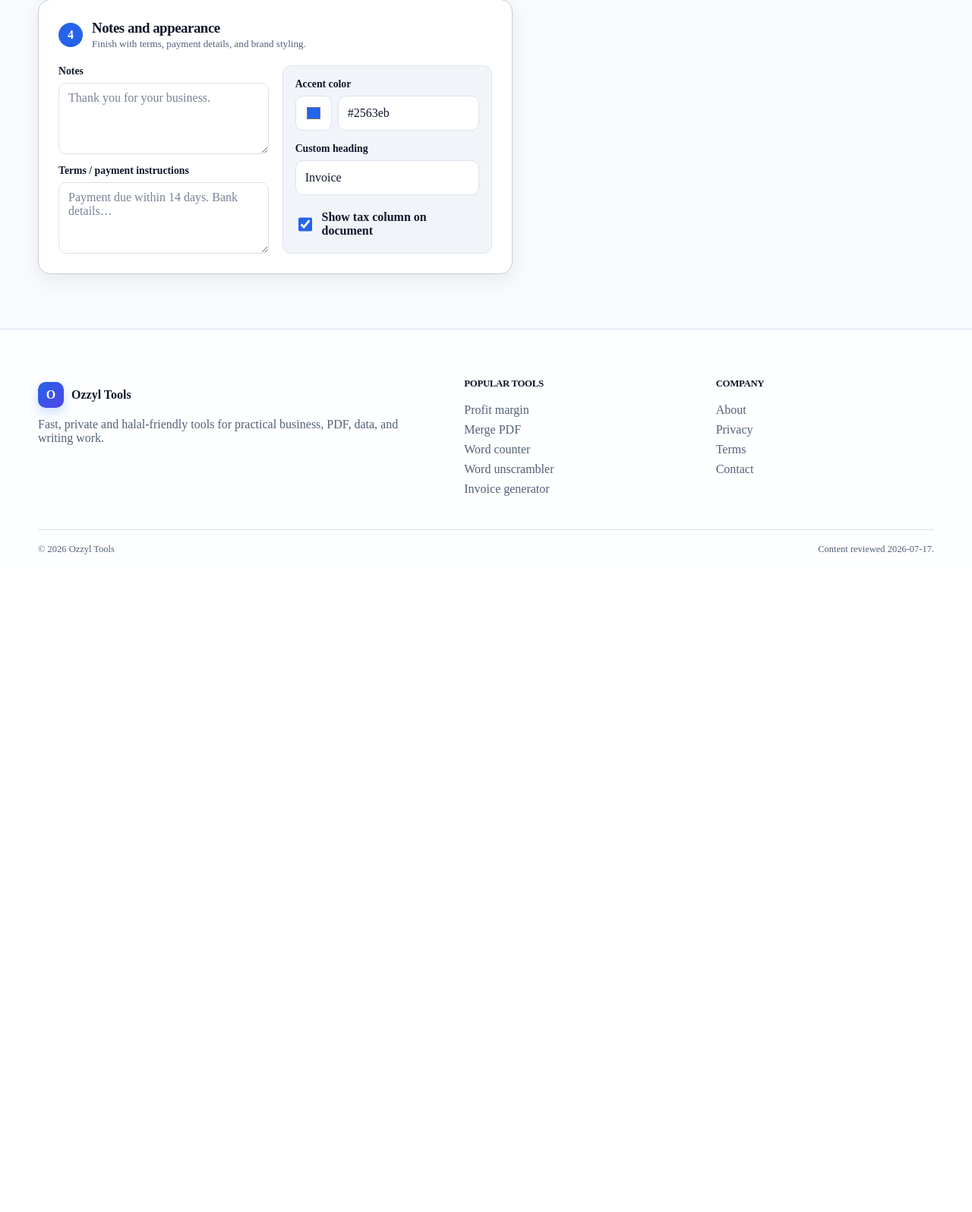
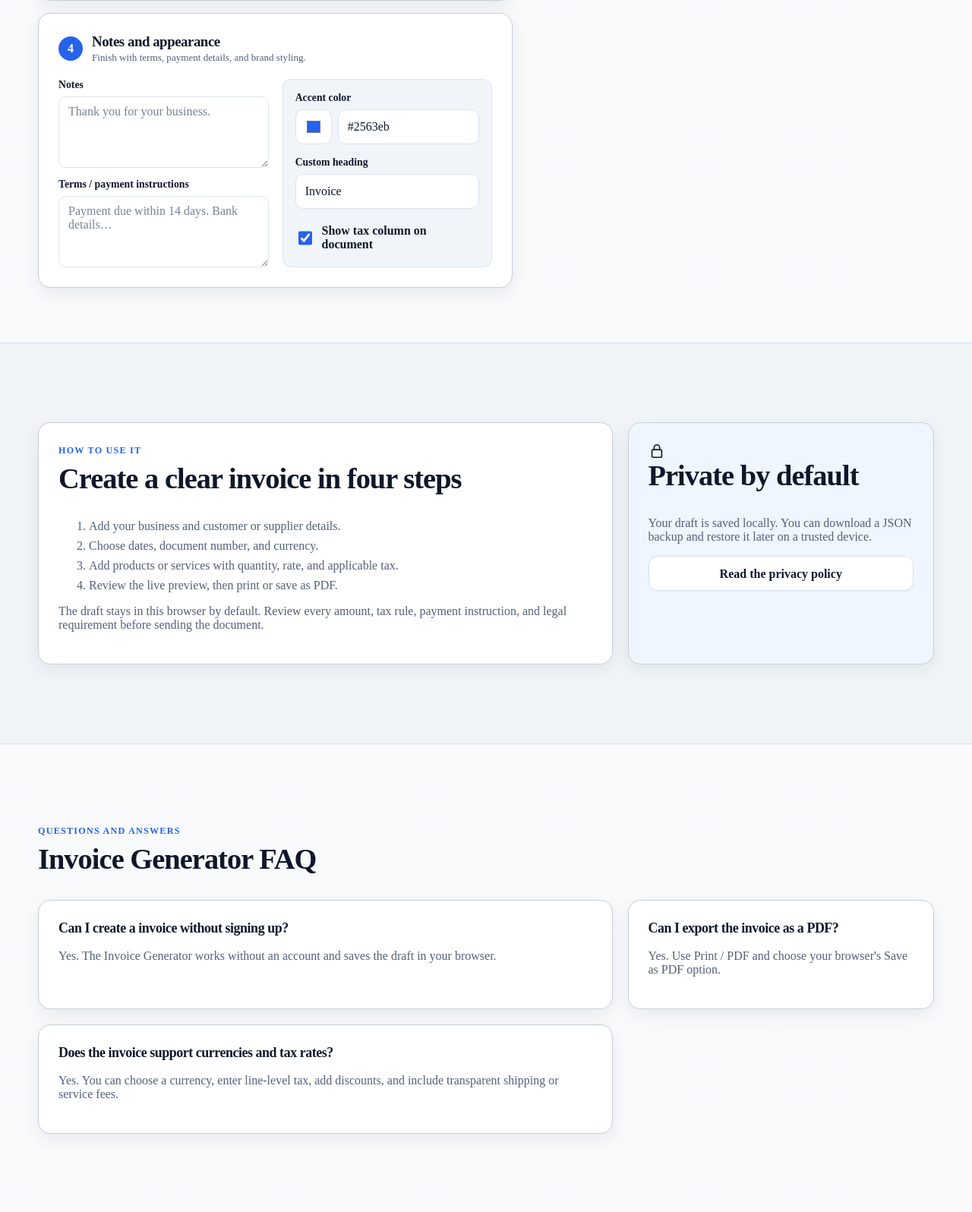
Before and after one commit to rahmatullahboss/ozzyl-tools, a Flask app: page /documents/invoice-generator/ in a window 1280 px wide. Shown: the part 1529-3125 px from the top of the page at 76% size. Before the commit the page ends 2259 px from the top, so only its background shows below. Run offline with Flask 3, Linux system fonts and the light colour scheme.

Commit message:
Add FAQ schema to writing and document tools

```diff
--- a/app/templates/document.html
+++ b/app/templates/document.html
@@ -1,10 +1,46 @@
 {% extends 'base.html' %}
 {% from 'macros.html' import icon %}
 
-{% block structured_data %}<script type="application/ld+json" nonce="{{ g.csp_nonce }}">{{ {"@context":"https://schema.org","@type":"WebApplication","name":document.name,"applicationCategory":"BusinessApplication","offers":{"@type":"Offer","price":"0","priceCurrency":"USD"},"description":document.summary,"url":site_url+request.path}|tojson }}</script>{% endblock %}
+{% block structured_data %}
+<script type="application/ld+json" nonce="{{ g.csp_nonce }}">{{ {
+  "@context": "https://schema.org",
+  "@type": "WebApplication",
+  "name": document.name,
+  "applicationCategory": "BusinessApplication",
+  "operatingSystem": "Any",
+  "offers": {"@type": "Offer", "price": "0", "priceCurrency": "USD"},
+  "description": document.summary,
+  "url": site_url + request.path,
+  "dateModified": content_updated,
+  "isAccessibleForFree": true,
+  "publisher": {"@id": site_url + "#organization"}
+}|tojson }}</script>
+<script type="application/ld+json" nonce="{{ g.csp_nonce }}">{{ {
+  "@context": "https://schema.org",
+  "@type": "BreadcrumbList",
+  "itemListElement": [
+    {"@type": "ListItem", "position": 1, "name": "Home", "item": site_url + url_for('main.home')},
+    {"@type": "ListItem", "position": 2, "name": "Document generators", "item": site_url + url_for('main.home') + "#documents"},
+    {"@type": "ListItem", "position": 3, "name": document.name, "item": site_url + request.path}
+  ]
+}|tojson }}</script>
+<script type="application/ld+json" nonce="{{ g.csp_nonce }}">
+{
+  "@context": "https://schema.org",
+  "@type": "FAQPage",
+  "mainEntity": [
+    {% for item in faq_items %}{
+      "@type": "Question",
+      "name": {{ item.question|tojson }},
+      "acceptedAnswer": {"@type": "Answer", "text": {{ item.answer|tojson }}}
+    }{% if not loop.last %},{% endif %}{% endfor %}
+  ]
+}
+</script>
+{% endblock %}
 
 {% block content %}
-<section class="page-hero page-hero-compact"><div class="container"><nav class="breadcrumbs" aria-label="Breadcrumb"><a href="{{ url_for('main.home') }}">Home</a><span>/</span><a href="{{ url_for('main.home') }}#documents">Documents</a><span>/</span><span aria-current="page">{{ document.noun }}</span></nav><div class="tool-title-row"><span class="icon-tile icon-tile-large">{{ icon(document.icon, 28) }}</span><div><span class="eyebrow">Free document generator</span><h1>{{ document.name }}</h1><p>{{ document.summary }}</p></div></div></div></section>
+<section class="page-hero page-hero-compact"><div class="container"><nav class="breadcrumbs" aria-label="Breadcrumb"><a href="{{ url_for('main.home') }}">Home</a><span>/</span><a href="{{ url_for('main.home') }}#documents">Documents</a><span>/</span><span aria-current="page">{{ document.noun }}</span></nav><div class="tool-title-row"><span class="icon-tile icon-tile-large">{{ icon(document.icon, 28) }}</span><div><span class="eyebrow">Free document generator</span><h1>{{ document.name }}</h1><p>{{ document.summary }}</p><small>Last reviewed {{ content_updated }} · No account required</small></div></div></div></section>
 
 <section class="document-workspace" data-document-app data-document-type="{{ document_type }}" data-prefix="{{ document.prefix }}">
   <div class="container document-toolbar">
@@ -57,6 +93,17 @@
     </aside>
   </div>
 </section>
+
+<section class="section section-surface" aria-labelledby="document-guide-title">
+  <div class="container content-grid">
+    <article class="prose-card"><span class="eyebrow">How to use it</span><h2 id="document-guide-title">Create a clear {{ document.noun|lower }} in four steps</h2><ol><li>Add your business and customer or supplier details.</li><li>Choose dates, document number, and currency.</li><li>Add products or services with quantity, rate, and applicable tax.</li><li>Review the live preview, then print or save as PDF.</li></ol><p>The draft stays in this browser by default. Review every amount, tax rule, payment instruction, and legal requirement before sending the document.</p></article>
+    <aside class="prose-card callout-card"><span>{{ icon('lock', 22) }}</span><h2>Private by default</h2><p>Your draft is saved locally. You can download a JSON backup and restore it later on a trusted device.</p><a class="button button-secondary button-full" href="{{ url_for('main.privacy') }}">Read the privacy policy</a></aside>
+  </div>
+</section>
+
+<section class="section" aria-labelledby="document-faq-title">
+  <div class="container"><div class="section-heading"><span class="eyebrow">Questions and answers</span><h2 id="document-faq-title">{{ document.name }} FAQ</h2></div><div class="content-grid">{% for item in faq_items %}<article class="prose-card"><h3>{{ item.question }}</h3><p>{{ item.answer }}</p></article>{% endfor %}</div></div>
+</section>
 {% endblock %}
 
 {% block scripts %}<script type="module" src="{{ url_for('static', filename='js/document.js') }}"></script>{% endblock %}
```
Also changed, not shown: app/templates/word-unscrambler.html (+35 -3 lines).
